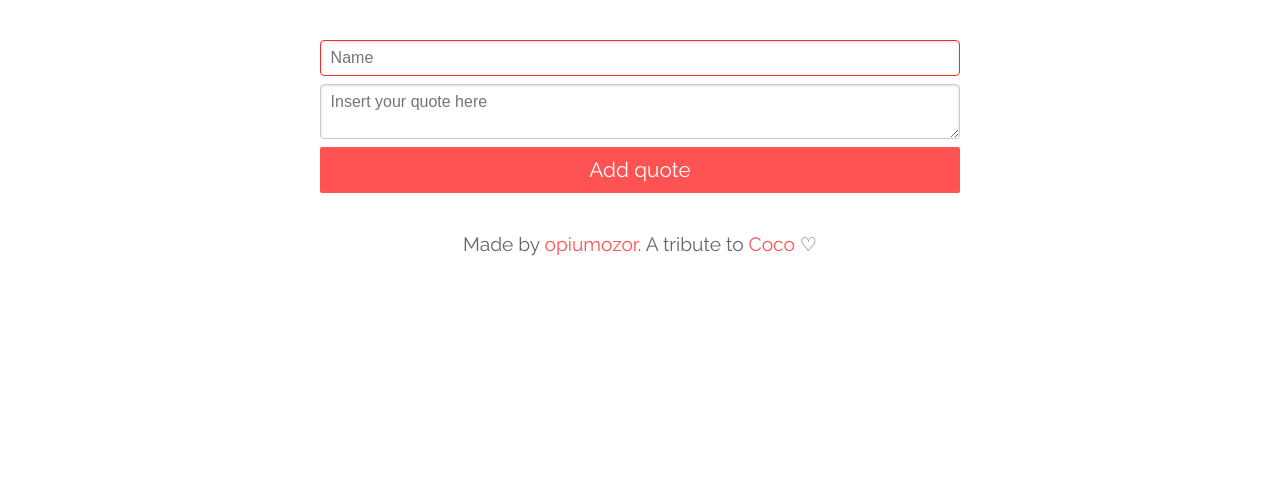
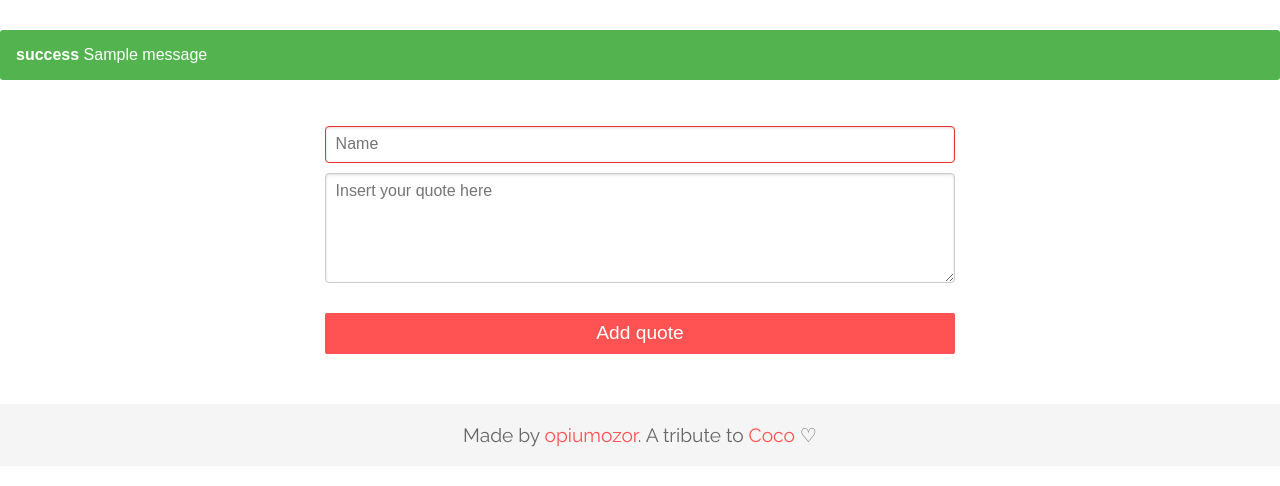
Before and after one commit to opiumozor/coquotes-v2, a Flask app: template coquotes/templates/add_quote.html in a window 1280 px wide. Shown: the part 120-606 px from the top of the page. Run offline with Flask 2, Linux system fonts and the light colour scheme; the template is opened without the code that fills it, so the values that code supplies are empty; one stand-in notice (Sample message) is shown; parts of the project's set-up code (start-up, migrations or seed data) failed here and were passed over; some libraries are stand-ins or nearby versions.

```diff
--- a/coquotes/main.py
+++ b/coquotes/main.py
@@ -1,8 +1,7 @@
 import json
 from coquotes import app
-from flask import render_template, make_response, request, redirect, url_for
+from flask import render_template, make_response, request, redirect, url_for, flash
 from coquotes.auth import requires_auth
-
 
 @app.route("/")
 def index():
@@ -13,7 +12,10 @@ def index():
     except IOError:
         return make_response("Can't open quote file", 500)
     quotes_list = json.loads(f)
-    return render_template("quotes.html", quotes=quotes_list)
+    names = set()
+    for quote in quotes_list:
+        names.add(quote['name'])
+    return render_template("quotes.html", quotes=quotes_list, keys=names)
 
 
 @app.route("/admin")
@@ -31,19 +33,19 @@ def add_quote():
     """
     name = request.form['name']
     quote = request.form['quote']
-    if len(name) < 2 or len(quote) < 2:
-        return make_response("Oops something went wrong!")
-
-    try:
-        quote_list = open(app.config["QUOTES_FILE"]).read()
-    except IOError:
-        quote_list = '[]'
-    entries = json.loads(quote_list)
-    new_quote = {'name': name, 'quote': quote}
-    entries.insert(0, new_quote)
-    try:
-        open(app.config["QUOTES_FILE"], 'w').write(json.dumps(entries, indent=2, sort_keys=True))
-    except IOError:
-        return make_response("Can't add quote", 500)
-
-    return redirect(url_for('index'))
+    if len(name) >= 2 and len(quote) >= 2:
+        try:
+            quote_list = open(app.config["QUOTES_FILE"]).read()
+        except IOError:
+            quote_list = '[]'
+        entries = json.loads(quote_list)
+        new_quote = {'name': name, 'quote': quote}
+        entries.insert(0, new_quote)
+        try:
+            open(app.config["QUOTES_FILE"], 'w').write(json.dumps(entries, indent=2, sort_keys=True))
+            flash(u'Quote has been successfully added', 'success')
+        except IOError:
+            flash(u'Cannot write into file', 'error')
+    else:
+        flash(u'Name and message must contain at least 2 characters', 'warning')
+    return redirect(url_for('add_quote_form'))
--- a/coquotes/static/main.css
+++ b/coquotes/static/main.css
@@ -4,7 +4,11 @@ body {
 
 .header {
     text-align: center;
-	margin-bottom: 20px;
+    margin-bottom: 30px;
+}
+
+.header img {
+    width: 40px;
 }
 
 .header h1 {
@@ -29,8 +33,21 @@ body {
     color: #666;
 }
 
+.filters {
+    text-align: center;
+    margin-bottom: 15px;
+}
+
+.filters select {
+    width: 150px;
+}
+
 .quote-block {
     border-bottom: 0px solid #f3f6f6;
+}
+
+.quote-block:nth-child(2n+0) {
+    background: url('crossword.png');
 }
 
 .quote {
@@ -51,27 +68,36 @@ body {
     letter-spacing: 0.01em;
 }
 
+i.fa-quote-left, i.fa-quote-right { font-size: 15px; color: #c0c0c0; }
+
+i.fa-quote-left { margin-right: 5px; }
+
+i.fa-quote-right { margin-left: 10px; }
+
 .form-block {
     margin-top: 20px;
     margin-bottom: 20px;
     text-align: center;
     justify-content: center;
+    padding: 10px;
 }
 
-.form-block input, textarea {
-	margin-bottom: 8px;
+.pure-form.form-block input[type="text"], .pure-form.form-block textarea {
+    margin: 0 auto;
+    margin-bottom: 10px;
 }
 
 .form-block button {
     background-color: rgb(255, 82, 82);
     font-family: 'Raleway', sans-serif;
-	font-size: 1.3em;
+    font-size: 1.2em;
     font-weight: 100;
+    margin: 20px 0;
 }
 
 .footer {
-	margin-top: 20px;
-	margin-bottom: 10px;
+    padding: 20px 0;
+    background: #f5f5f5;
 }
 
 .footer p {
@@ -87,3 +113,32 @@ body {
     text-decoration: none;
     color: rgb(255, 82, 82);
 }
+
+/* purealert */
+
+.pure-alert {
+    position: relative;
+    margin-bottom: 1em;
+    padding: 1em;
+    background: #ccc;
+    border-radius: 3px;
+    background-color: rgb(209, 235, 238);
+    color: rgb(102, 131, 145);
+}
+
+.pure-alert label {
+    display: inline-block;
+    *display: inline;
+    *zoom: 1;
+    white-space: nowrap;
+}
+
+.pure-alert-success {
+    background-color: rgb(83, 180, 79);
+    color: #fff;
+}
+
+.pure-alert-warning {
+    background-color: rgb(250, 191, 103);
+    color: rgb(151, 96, 13);
+}
--- a/coquotes/templates/add_quote.html
+++ b/coquotes/templates/add_quote.html
@@ -1,10 +1,24 @@
 {% extends "base.html" %}
 {% block content %}
+
+{% with messages = get_flashed_messages(with_categories=true) %}
+  {% if messages %}
+    {% for category, message in messages %}
+        <div class="pure-u-5-5">
+            <div class="pure-alert pure-alert-{{ category}}">
+                <label><strong>{{ category }}</strong></label>
+                {{ message }}
+            </div>
+        </div>
+    {% endfor %}
+  {% endif %}
+{% endwith %}
+
 <div class="pure-u-5-5">
-    <form method="post" action="/add_process" class="pure-form form-block">
-        <input type="text" class="pure-input-1-2" placeholder="Name" name="name" id="name" autofocus required>
-        <textarea class="pure-input-1-2" placeholder="Insert your quote here" name="quote" id="quote" required></textarea>
-        <button type="submit" class="pure-button pure-input-1-2 pure-button-primary">Add quote</button>
+    <form method="post" action="/add_process" class="pure-form form-block pure-form-stacked">
+        <input type="text" class="pure-u-sm-1-2 pure-u-1-1" placeholder="Name" name="name" id="name" autofocus required>
+        <textarea class="pure-u-sm-1-2 pure-u-1-1" placeholder="Insert your quote here" name="quote" id="quote" rows="5" required></textarea>
+        <button type="submit" class="pure-button pure-u-sm-1-2 pure-u-1-1 pure-button-primary">Add quote</button>
     </form>
 </div>
 {% endblock %}
--- a/coquotes/templates/base.html
+++ b/coquotes/templates/base.html
@@ -18,6 +18,9 @@
     <link rel="stylesheet" href="{{ url_for('static', filename='main.css') }}">
     <link rel="stylesheet" href="{{ url_for('static', filename='animate.css') }}">
     <link href="https://fonts.googleapis.com/css?family=Raleway" rel="stylesheet">
+    <!-- FontAwesome -->
+    <link rel="stylesheet" href="https://maxcdn.bootstrapcdn.com/font-awesome/4.7.0/css/font-awesome.min.css">
+
 </head>
 
 <body>
@@ -38,6 +41,11 @@
         </div>
     </div>
 
+
+<script src="https://ajax.googleapis.com/ajax/libs/jquery/3.2.1/jquery.min.js"></script>
+{% block javascript %}
+{% endblock %}
+
 </body>
 
 </html>
--- a/runapp.py
+++ b/runapp.py
@@ -1,6 +1,7 @@
 from coquotes import app
 
 if (app.config['DEV_SERVER']):
+    app.secret_key = app.config['SECRET']
     app.run(debug=app.config['DEBUG'],
             host=app.config['HOST'],
             port=app.config['PORT'])
```
Also changed, not shown: coquotes/templates/quotes.html (+42 -2 lines), coquotes/static/crossword.png (added), 1 other file. Lines whose indentation alone changed are shown as unchanged.
